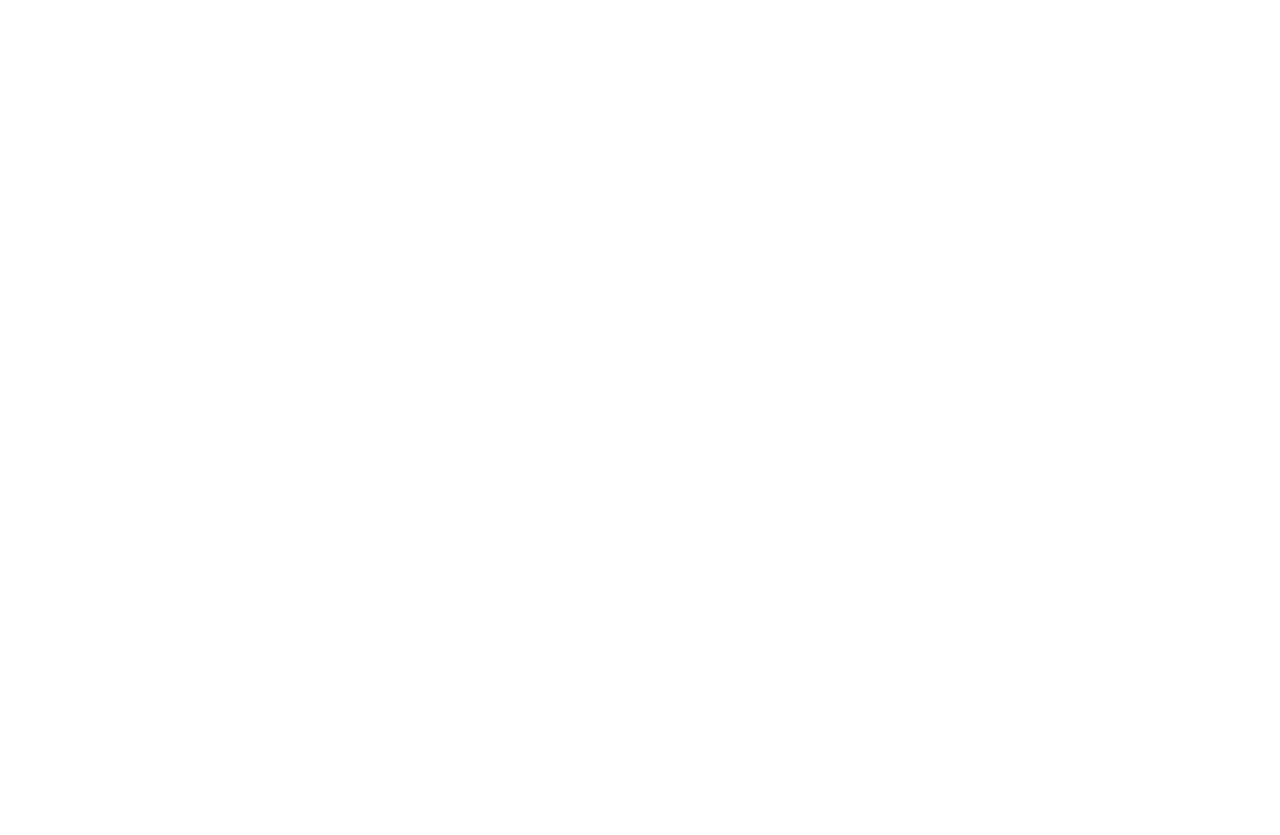
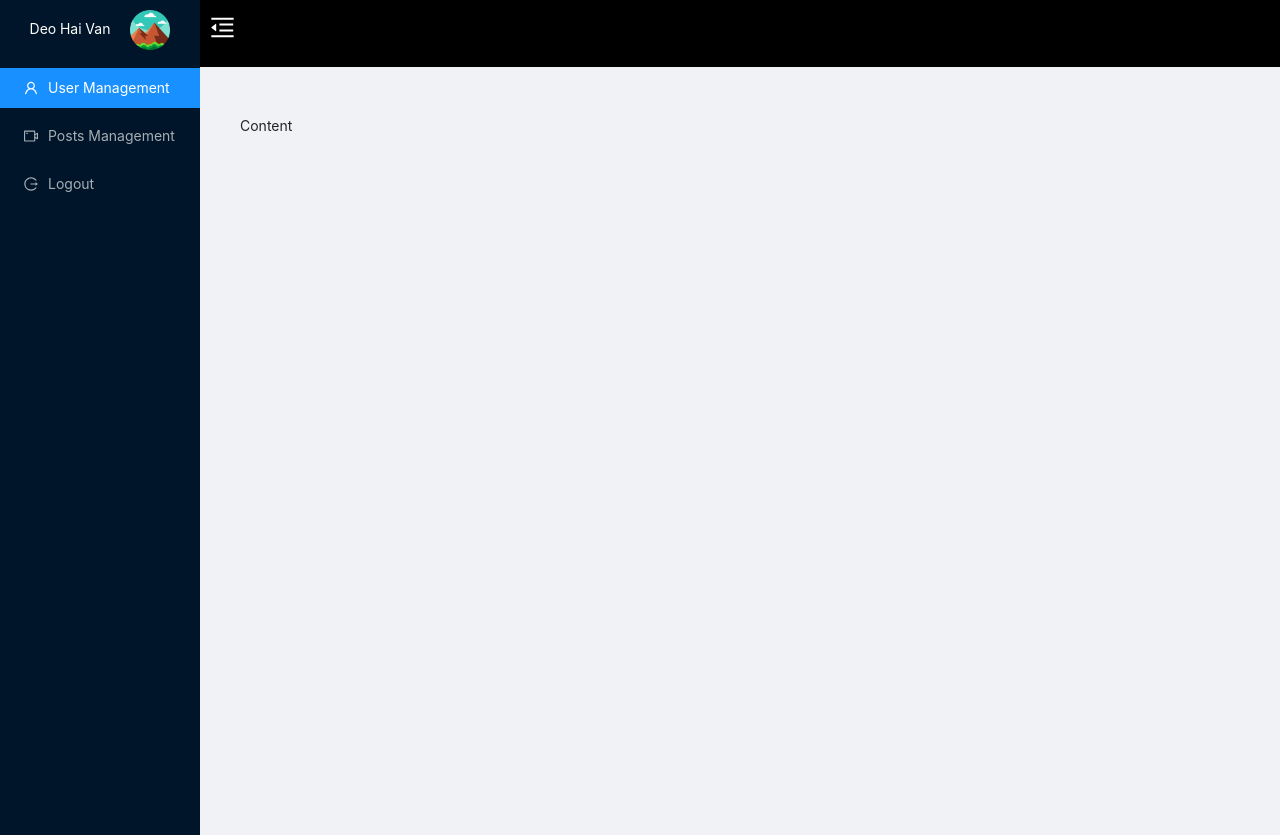
Before and after one commit to htpt2910/itnihongo2-DeoHaiVan-website, a React (Create React App) app in the folder frontend/: page /admin in a window 1280 px wide. Before the commit this address had no page. Before the commit the page ends 800 px from the top, so only its background shows below. Built offline with nearby package versions, Linux system fonts and the light colour scheme.

Commit message:
UI_admin_layout

```diff
--- a/frontend/src/App.js
+++ b/frontend/src/App.js
@@ -1,11 +1,11 @@
 import React from "react";
 import { BrowserRouter as Router, Routes, Route } from "react-router-dom";
-import { Home } from "./user/pages/Home";
-import { About } from "./user/pages/About";
-import { Signup } from "./user/pages/Signup";
-import { Login } from "./user/pages/Login";
-import { Footer } from "./user/components/Footer";
-import { Navbar } from "./user/components/Navbar";
+import {Navbar} from "./components/user/Navbar";
+import {Home} from "./pages/user/Home";
+import {Login} from "./pages/user/Login";
+import {Signup} from "./pages/user/Signup";
+import {About} from "./pages/user/About";
+import {Footer} from "./components/user/Footer";
 import Dashboard from "./pages/admin/Dashboard";
 
 function App() {
@@ -14,11 +14,11 @@
       <Router>
         {/* <Navbar /> */}
         <Routes>
-          {/* <Route path="/" exact="true" element={<Home />} />
+          <Route path="/" exact="true" element={<Home />} />
           <Route path="/about" element={<About />} />
           <Route path="/signup" element={<Signup />} />
-          <Route path="/login" element={<Login />} /> */}
-          <Route path="/" exact="true" element={<Dashboard />} />
+          <Route path="/login" element={<Login />} />
+          <Route path="/admin" exact="true" element={<Dashboard />} />
         </Routes>
         {/* <Footer /> */}
       </Router>
--- a/frontend/src/layouts/admin/index.jsx
+++ b/frontend/src/layouts/admin/index.jsx
@@ -1,10 +1,11 @@
 import React, { useState } from 'react';
 import 'antd/dist/antd.css';
 import './layout.css';
+import logo from '../../assets/mountain.png'
 import {
   MenuFoldOutlined,
   MenuUnfoldOutlined,
-  UploadOutlined,
+  LogoutOutlined,
   UserOutlined,
   VideoCameraOutlined,
 } from '@ant-design/icons';
@@ -19,7 +20,10 @@
   return (
     <Layout>
       <Sider trigger={null} collapsible collapsed={collapsed}>
-        <div className="logo" />
+        <div className='LogoAdmin'>
+          <p className='hihi'>Deo Hai Van</p>
+          <img src={logo} alt="logo" className='logo'/>
+        </div>
         <Menu
           theme="dark"
           mode="inline"
@@ -37,25 +41,26 @@
             },
             {
               key: '3',
-              icon: <UploadOutlined />,
+              icon: <LogoutOutlined  />,
               label: 'Logout',
             },
           ]}
         />
       </Sider>
       <Layout className="site-layout">
-        <Header className="site-layout-background" style={{ padding: 0 }}>
+        <Header className="site-layout-background" style={{ padding: 0, height:67, backgroundColor: 'black' }}>
           {React.createElement(collapsed ? MenuUnfoldOutlined : MenuFoldOutlined, {
             className: 'trigger',
             onClick: () => setCollapsed(!collapsed),
           })}
+
         </Header>
         <Content
           className="site-layout-background"
           style={{
             margin: '24px 16px',
             padding: 24,
-            minHeight: 280,
+            minHeight: 720,
           }}
         >
           Content
--- a/frontend/src/layouts/admin/layout.css
+++ b/frontend/src/layouts/admin/layout.css
@@ -0,0 +1,20 @@
+.hihi {
+    color: white;
+    size: 30px;
+    padding-top: 8px;
+}
+.logo{
+    padding-left:20px ;
+    width: 60px;
+    height: 40px;
+}
+.trigger{
+    padding-left: 10px;
+    font-size: 25px;
+    color: white;
+}
+.LogoAdmin{
+    display: flex;
+    padding: 10px;
+    justify-content: center;
+}
--- a/frontend/src/pages/admin/Dashboard/index.jsx
+++ b/frontend/src/pages/admin/Dashboard/index.jsx
@@ -4,7 +4,7 @@
     return (
         <>
             <AdminLayout />
-            <p>abc</p>
+
         </>
     )
 }
```
Also changed, not shown: frontend/src/assets/mountain.png (added), 1 other file (tests, documents, lock files or other folders).
